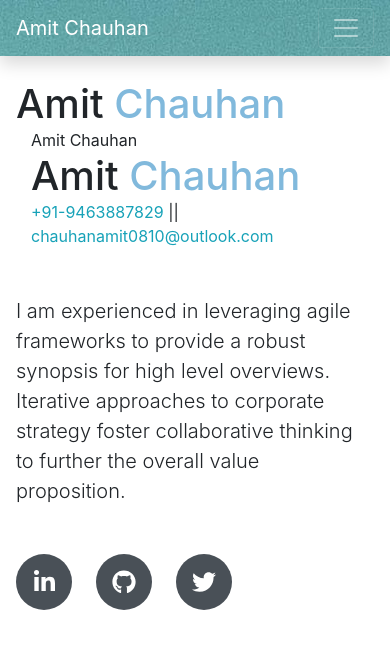
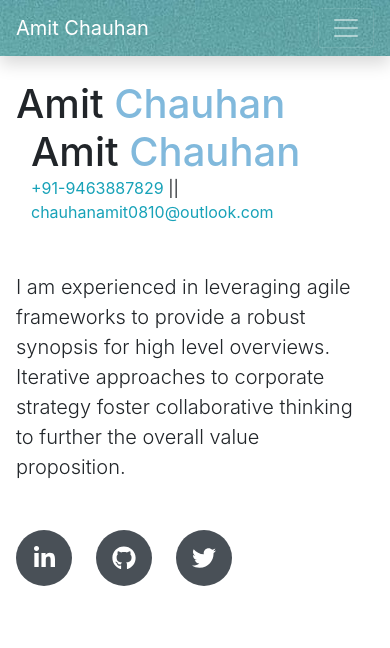
Before and after one commit to bluesuiter/amit.chauhan, a React (Create React App) app: page /about in a window 390 px wide. Shown: the top 648 px of the page. Built offline with nearby package versions, Linux system fonts and the light colour scheme; a web font is replaced by a local one.

Commit message:
Update Pages.js

```diff
--- a/src/components/Pages/Pages.js
+++ b/src/components/Pages/Pages.js
@@ -58,7 +58,6 @@ const pageData = {
                 <h1 className="mb-0">Amit <span className="text-primary">Chauhan</span></h1>
                 <div class="row col-12">
                     <div class="col-12 col-sm-2" href="#page-top">
-                        <span class="d-block d-lg-none">Amit Chauhan</span>
                         <span class="d-none d-lg-block">
                             <img height="110px" alt="Amit Chauhan" class="img-fluid img-profile shadow rounded-circle mx-auto mb-3" src="/static/media/1623396096273.9b9b7952.jpg"/>
                         </span>
```
